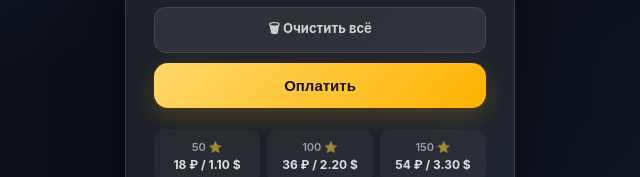
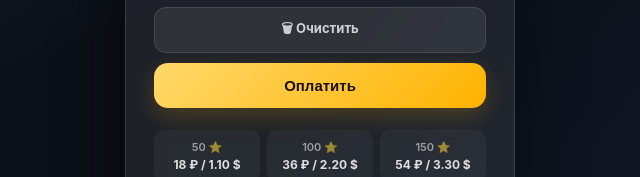
Before and after one commit to pandaka720-max/flugerbot-shop, a website: page index.html in a window 1280 px wide. Shown: the part 543-720 px from the top of the page, 320-960 px from the left. Drawn offline with Linux system fonts and the light colour scheme.

Commit message:
Update button text to shorten 'Очистить всё' to 'Очистить'

```diff
--- a/index.html
+++ b/index.html
@@ -725,7 +725,7 @@
         style="width:100%; margin-top:10px;"
         onclick="clearCalculator()"
     >
-        🗑 Очистить всё
+        🗑 Очистить
     </button>
 
     <button
```
